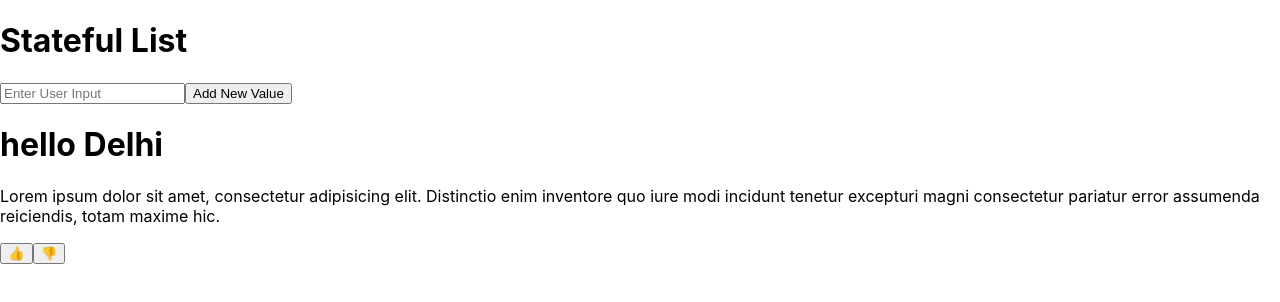
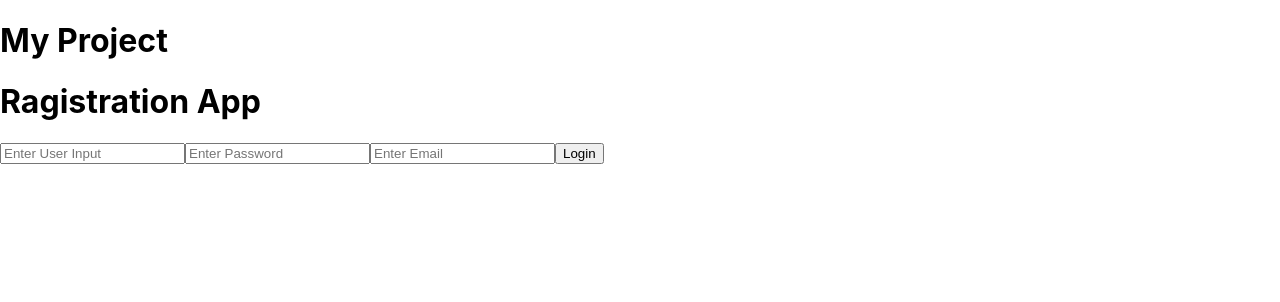
Before and after one commit to ErUmairWaseem/Forth-React-App, a React (Create React App) app: page / in a window 1280 px wide. Shown: the top 302 px of the page. Built offline with nearby package versions, Linux system fonts and the light colour scheme.

Commit message:
B13 done

```diff
--- a/src/App.js
+++ b/src/App.js
@@ -4,7 +4,7 @@ import {useRef, useState } from "react";
 function App() {
   return(
     <>
-    <h1>Stateful List</h1>
+    <h1>My Project</h1>
     <ListDemo/>
     </>
   );
@@ -26,20 +26,38 @@ function ListDemo() {
 
   return(
     <>
+    <div className="row justigy-content-center"
+    style={{ height: "100vh" }}
+    >
+      <div className="col-sm-12 col-md-6">
+      <h1>Ragistration App</h1>
       <input
+      className="form-control"
       type="text"
       id="id1"
       ref={inputRef}
       placeholder="Enter User Input"
       />
+      <input
+      className="form-control"
+      type="text"
+      id="id1"
+      ref={inputRef}
+      placeholder="Enter Password"
+      />
+      <input
+      className="form-control"
+      type="text"
+      id="id1"
+      ref={inputRef}
+      placeholder="Enter Email"
+      />
       <input type="button"
-    value="Add New Value"
+      value="Login"
       onClick={addItemAction}
       />
-
-      {list.map((item) => (
-        < MessageDemo message = {item} />
-      ))}
+      </div>
+    </div>
     </>
   );
 }
```
Lines whose indentation alone changed are shown as unchanged.
